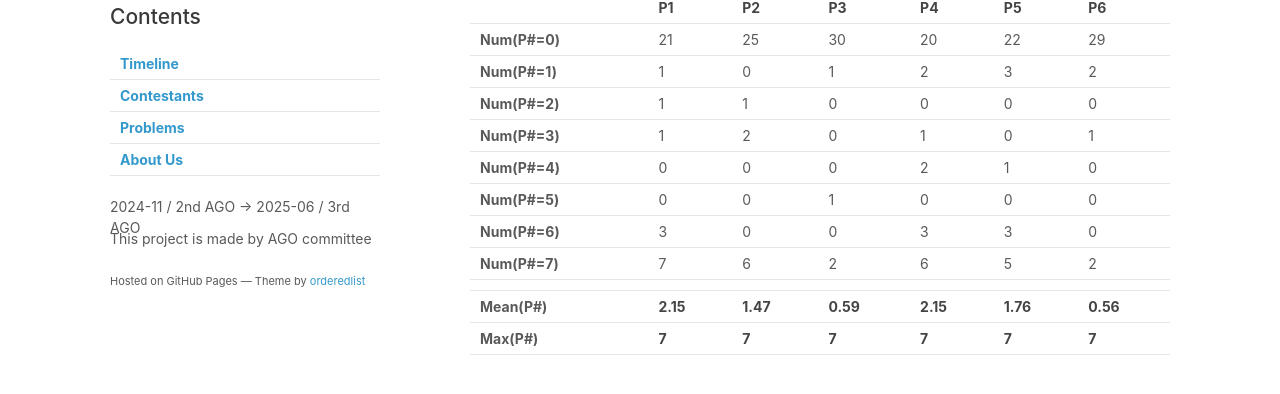
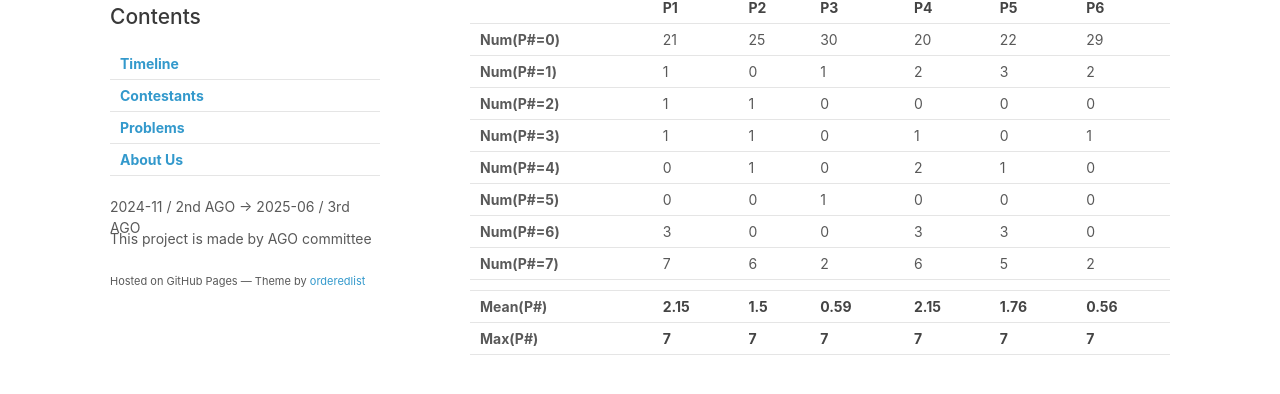
Before and after one commit to AGeoO/AGO, a plain HTML site: page pages/timeline/3rdAGOIMO/index.html in a window 1280 px wide. Shown: the part 440-834 px from the top of the page. Drawn offline with Linux system fonts and the light colour scheme; files whose address does not match are found by name.

Commit message:
Update Aiden score

```diff
--- a/pages/timeline/3rdAGOIMO/index.html
+++ b/pages/timeline/3rdAGOIMO/index.html
@@ -32,7 +32,7 @@
 
       </header>
       <section>
-		  <h1><a href="/AGO/pages/timeline">◄</a> 3rd AGO - IMO/RMM</h1><h2><a href="./individuals">Individual results</a></h2><h3>General Information</h3><ul><li>Date: 2025-6</li><li>Number of contestants: 34</li></ul><h3>Awards</h3><ul><li>Gold medals: 1</li><li>Silver medals: 2</li><li>Bronze medals: 7</li><li>Honorable mentions: 3</li></ul><h3>Statistics</h3><table><thead><tr><th></th><th>P1</th><th>P2</th><th>P3</th><th>P4</th><th>P5</th><th>P6</th></tr></thead><tbody><tr><td><b>Num(P#=0)</b></td><td>21</td><td>25</td><td>30</td><td>20</td><td>22</td><td>29</td></tr><tr><td><b>Num(P#=1)</b></td><td>1</td><td>0</td><td>1</td><td>2</td><td>3</td><td>2</td></tr><tr><td><b>Num(P#=2)</b></td><td>1</td><td>1</td><td>0</td><td>0</td><td>0</td><td>0</td></tr><tr><td><b>Num(P#=3)</b></td><td>1</td><td>2</td><td>0</td><td>1</td><td>0</td><td>1</td></tr><tr><td><b>Num(P#=4)</b></td><td>0</td><td>0</td><td>0</td><td>2</td><td>1</td><td>0</td></tr><tr><td><b>Num(P#=5)</b></td><td>0</td><td>0</td><td>1</td><td>0</td><td>0</td><td>0</td></tr><tr><td><b>Num(P#=6)</b></td><td>3</td><td>0</td><td>0</td><td>3</td><td>3</td><td>0</td></tr><tr><td><b>Num(P#=7)</b></td><td>7</td><td>6</td><td>2</td><td>6</td><td>5</td><td>2</td></tr><tr><td colspan="7"></td></tr><tr><td><b>Mean(P#)</b></td><th>2.15</th><th>1.47</th><th>0.59</th><th>2.15</th><th>1.76</th><th>0.56</th></tr><tr><td><b>Max(P#)</b></td><th>7</th><th>7</th><th>7</th><th>7</th><th>7</th><th>7</th></tr></tbody></table>
+		  <h1><a href="/AGO/pages/timeline">◄</a> 3rd AGO - IMO/RMM</h1><h2><a href="./individuals">Individual results</a></h2><h3>General Information</h3><ul><li>Date: 2025-6</li><li>Number of contestants: 34</li></ul><h3>Awards</h3><ul><li>Gold medals: 1</li><li>Silver medals: 2</li><li>Bronze medals: 7</li><li>Honorable mentions: 3</li></ul><h3>Statistics</h3><table><thead><tr><th></th><th>P1</th><th>P2</th><th>P3</th><th>P4</th><th>P5</th><th>P6</th></tr></thead><tbody><tr><td><b>Num(P#=0)</b></td><td>21</td><td>25</td><td>30</td><td>20</td><td>22</td><td>29</td></tr><tr><td><b>Num(P#=1)</b></td><td>1</td><td>0</td><td>1</td><td>2</td><td>3</td><td>2</td></tr><tr><td><b>Num(P#=2)</b></td><td>1</td><td>1</td><td>0</td><td>0</td><td>0</td><td>0</td></tr><tr><td><b>Num(P#=3)</b></td><td>1</td><td>1</td><td>0</td><td>1</td><td>0</td><td>1</td></tr><tr><td><b>Num(P#=4)</b></td><td>0</td><td>1</td><td>0</td><td>2</td><td>1</td><td>0</td></tr><tr><td><b>Num(P#=5)</b></td><td>0</td><td>0</td><td>1</td><td>0</td><td>0</td><td>0</td></tr><tr><td><b>Num(P#=6)</b></td><td>3</td><td>0</td><td>0</td><td>3</td><td>3</td><td>0</td></tr><tr><td><b>Num(P#=7)</b></td><td>7</td><td>6</td><td>2</td><td>6</td><td>5</td><td>2</td></tr><tr><td colspan="7"></td></tr><tr><td><b>Mean(P#)</b></td><th>2.15</th><th>1.5</th><th>0.59</th><th>2.15</th><th>1.76</th><th>0.56</th></tr><tr><td><b>Max(P#)</b></td><th>7</th><th>7</th><th>7</th><th>7</th><th>7</th><th>7</th></tr></tbody></table>
       </section>
       <footer>
 		<p>This project is made by AGO committee</p>
```
Also changed, not shown: pages/contestants/721196146503974933/index.html (+1 -1 lines), pages/timeline/3rdAGOIMO/individuals/index.html (+1 -1 lines).
